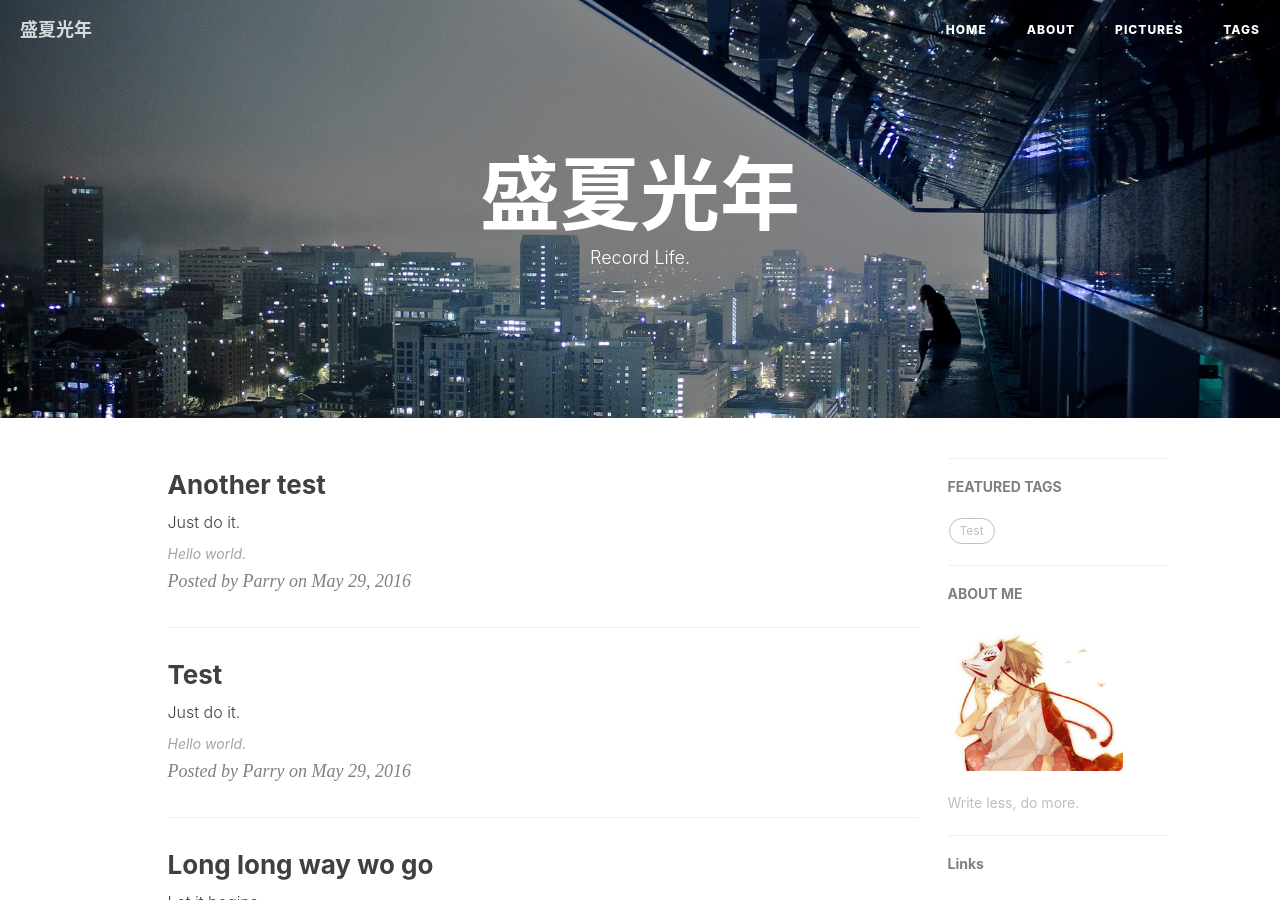
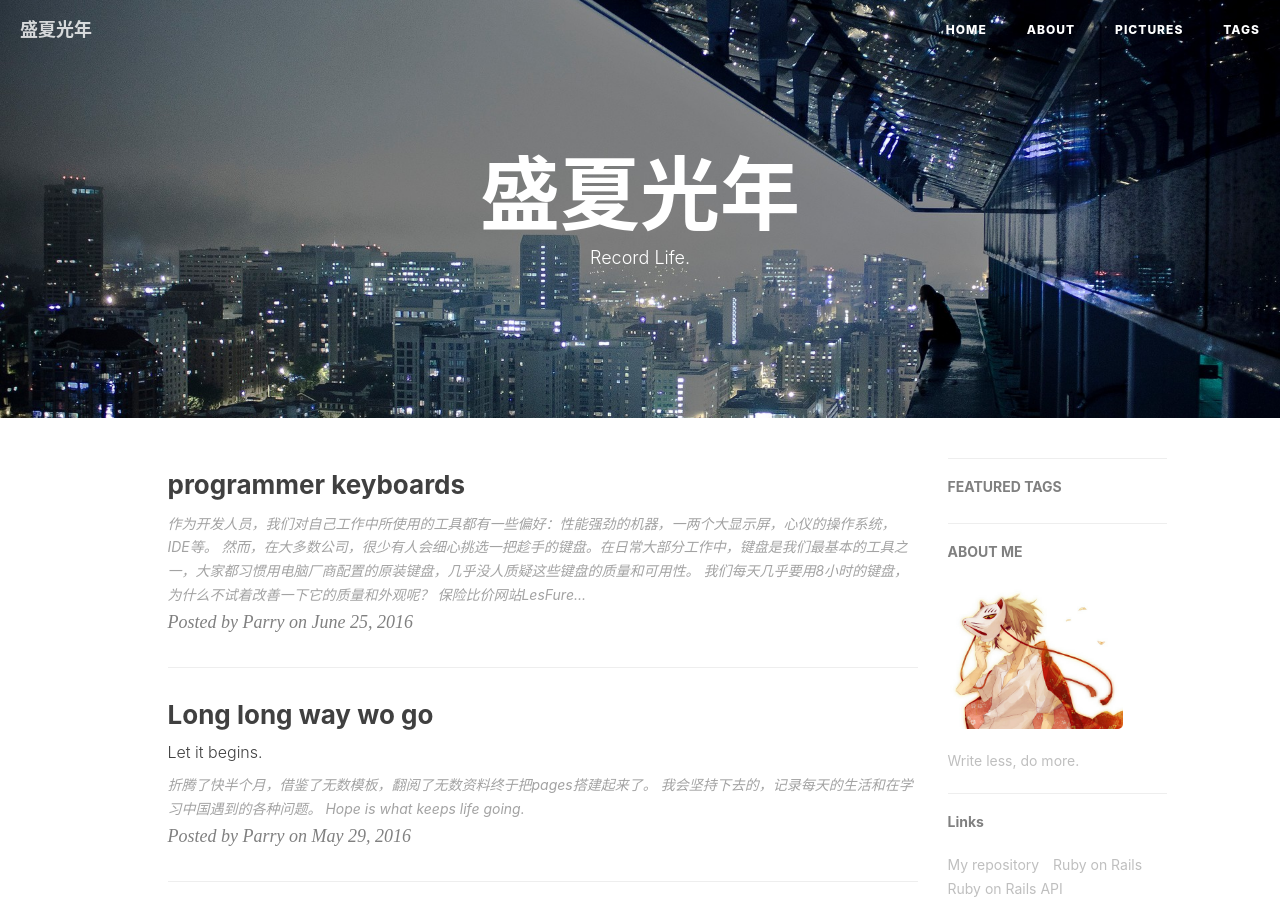
Before and after one commit to EEternal/EEternal.github.io, a Jekyll site: the page built from index.html, in a window 1280 px wide and 900 px high. Built offline with Jekyll 4.4.1, drawn with Linux system fonts in a browser that asks for light colours; nearby versions of some CDN libraries; the list of posts is cut into pages by our own code; comment, search, counter and statistics services are not loaded; some of the changed lines change nothing that is shown.

Commit message:
new post

```diff
--- a/_posts/2016-05-29-This-is-a-test-post.md
+++ /dev/null
@@ -1,15 +0,0 @@
----
-layout:     post
-title:      "Test"
-subtitle:   "Just do it."
-date:       2016-05-29
-author:     "Parry"
-header-img: "img/post-bg-unix-linux.jpg"
-catalog: true
-tags:
-    - Test
----
-
-
-
-Hello world.
--- a/_posts/2016-05-29-This-is-another-test-post.md
+++ /dev/null
@@ -1,15 +0,0 @@
----
-layout:     post
-title:      "Another test"
-subtitle:   "Just do it."
-date:       2016-05-29
-author:     "Parry"
-header-img: "img/post-bg-unix-linux.jpg"
-catalog: true
-tags:
-    - Test
----
-
-
-
-Hello world.
--- /dev/null
+++ b/_posts/2016-06-25-programmer-keyboards.md
@@ -0,0 +1,151 @@
+---
+layout: post
+title: "programmer keyboards"
+author: "Parry"
+header-img: "img/home-bg.jpg"
+tags:
+  - keyboards
+---
+作为开发人员，我们对自己工作中所使用的工具都有一些偏好：性能强劲的机器，一两个大显示屏，心仪的操作系统，IDE等。
+
+然而，在大多数公司，很少有人会细心挑选一把趁手的键盘。在日常大部分工作中，键盘是我们最基本的工具之一，大家都习惯用电脑厂商配置的原装键盘，几乎没人质疑这些键盘的质量和可用性。
+
+我们每天几乎要用8小时的键盘，为什么不试着改善一下它的质量和外观呢？
+
+保险比价网站LesFurets.com的开发者们列举了许多种类的键盘，以及每一把键盘的特性。
+
+搬砖也要有好工具啊。
+
+下面我们看看LesFurets上的开发者们如何选择键盘的轴和布局。
+
+**轴**
+
+轴是连接按键和电路板的塑料件，是人和键盘之间的纽带，不同的轴按上去感觉不同，市场上主要有3种类型的轴：
+
+**经典的橡胶圆顶轴**
+
+我们使用的大多数键盘都配备了橡胶圆顶轴。它通过一个简单的圆形硅胶膜与线路进行接触，他的名字也是源于此。
+
+![image](/img/keyboards/1.gif)
+
+当你按键时你会感觉很柔和，相比机械轴的弹力会小一些。
+
+**Cherry，机械轴之王**
+
+机械轴主要由一个弹簧和一个滑块组成，当按压力大于弹簧的致动点时按键与印刷电路板接触，滑块在弹簧和按键中间。
+
+1985年Cherry公司推出的MX系列轴是目前为止最受欢迎的机械轴。通过滑块的颜色来区分不同的风格。每种颜色代表触压按键后不同的触觉反馈。
+
+按下一个按键时，线性反馈轴除了弹簧本身的阻力外通常没有其他阻力。触觉反馈轴会通过一点磕碰来告诉你按键已经被激活。
+
+下面是具体的原理：
+
+![image](/img/keyboards/2.gif)
+
+线性轴（红色）
+
+![image](/img/keyboards/3.gif)
+![image](/img/keyboards/4.gif)
+
+两种触觉轴（棕色和蓝色）
+
+请注意蓝色轴凸起的塑料片，按键被按下时会磕碰它。棕色轴也是触觉轴，但它会受到较小的磕碰从而比蓝色轴反馈力小一些。按下不同的轴需要不同的力，比如：MX红色轴需要45cN（1厘牛为1%牛顿），而更强劲一些的MX绿色轴需要80cN。
+
+**Topre，一种高端选择**
+
+日本的Topre公司生产轴在经典机械键盘和静电电容键盘上都可以使用，一般都是用在高端键盘上。
+
+![image](/img/keyboards/5.jpg)
+
+Topre轴有两种规格，它们的弹簧阻力分别为45cN和55cN，按键的手感圆润，当你按下时会听到一声令人感到愉悦的闷响，按下Cherry MX轴的按键则会发出一声清脆的“噼啪”声。
+
+**键盘布局**
+
+不同的键盘布局按键排布不同且数量不一，机械键盘市场上主要有下面3种布局方式：
+
+104全键盘：经典的104键键盘，包括所有字母和数字的键盘。
+
+87键盘：这种布局去掉了数字键盘，看起来更紧凑。
+
+![image](/img/keyboards/6.jpg)
+
+60%：最紧凑的布局，可以通过快捷键来弥补那些缺失的按键功能。
+
+![image](/img/keyboards/7.jpg)
+图片来源：来自GeekHack的Kaliet
+
+**听听LesFurets的开发者们怎么说**
+
+正如法语中所说，“les goûts et les couleurs, ça ne se discute pas” （意思是每个人的口味都不同）。对于键盘，这意味着唯一完美的键盘只是对你来讲完美。下面有一些例子，LesFurets团队介绍开发者是如何评价他们自己键盘的。
+
+**Thomas：真正符合人体工程学的229**
+
+![image](/img/keyboards/8.jpg)
+
+很明显这个不是你每天使用的键盘。它被称作“分组正交人体工程学键盘”。比如，像TypeMatrix或者Plank等键盘，真正符合人体工程学的是Ortholinear，意味着每个按键精确的对齐。
+
+这个键盘分为两个对称的部分，每只手对应一部分。有一些小技巧可以让它逐渐成为一个趁手的工具。它能够有效预防手腕疼痛。
+
+有一些默认布局的键盘，像QWERTY，AZERTY，Dvorak，俄语键盘，日语键盘，针对Mac的command键附加一个DIP开关，一个有趣的特性是它完全可编程。固件编辑器可以让你为每个按键选择具体位置。我用它开发了一个法国布局的Bépo固件（像Dvorak但为法语进行了优化）。
+
+用这个功能你可以让你的键盘更个性化，像WASD键盘，你可以创建一个精确符合你需要的新布局。你可以从我的GitHub账号上找到我的固件和布局模板。
+
+这个键盘有蓝，棕，白三种颜色的Cherry MX轴可选，我选择的是棕色轴。
+
+**Etienne: WASD V2 TKL**
+
+![image](/img/keyboards/9.jpg)
+
+我在LesFurets上的go-to键盘是一款带着Cherry MX绿色轴的WASD V2 TKL，键帽凹处打印着PBT键盘集。我选择TKL是因为它小巧便捷（我在家有时会切换到酷冷至尊NovaTouch）。我觉得QWERTY布局键盘上的数字键盘是多余的。
+
+由于我是一名重度打字员，像MX绿色轴这样硬一些的轴比较适合我打字（我一般用轻一些的MX红色轴来打游戏）。键集的选择主要取决于审美，但PBT塑料能够发出令人满意的声音和展现让人愉悦的质感。总体而言，它是一个声音很响的键盘，但幸运的是我的同事并不介意！
+
+作为一个完美主义者，我甚至使用英国一家叫PexonPC的小公司的USB电缆进行手工制作。
+
+**Alexandre: 快乐黑客键盘HHKB Professional 2**
+
+![image](/img/keyboards/10.jpg)
+
+这款HHKB Pro 2键盘通过内置PFU，60%键盘配有55-cN Topre轴。其背后的理念是让你的手指更容易UNIX编程。你可以通过DIP开关来修改部分键盘布局，这对于改变一些像没有退格键这样奇怪的布局非常有用。
+
+该键盘在开始使用时学习曲线非常陡峭，但一旦你习惯了，日常使用它将成为一种享受（特别是Vim用户）。
+
+这个键盘质量很好，打字时很舒服。键盘的重量和尺寸也很适合携带（我每周末会把它带回家）。在PBT按键上打字感觉非常棒。
+
+这个键盘的主要缺点是他的价格非常贵。它是从日本进口的，尽管在欧洲也不难买到。
+
+**Julien: 酷冷至尊NovaTouch**
+
+![image](/img/keyboards/11.jpg)
+
+酷冷至尊NovaTouch TKL是我日常工作时用的键盘。它是我在尝试了很多种不同的键盘和轴后选择的首款机械键盘（在做决定之前你可以买一个switch tester）。
+
+我喜欢有功能键和多媒体快捷键（声音，音乐，亮度）的紧凑型TKL布局键盘。没有多余的东西。45-cN Topre轴是在打字反馈和噪音之间很好的平衡。
+
+精心打造的这款键盘的缺点是价格（Topre轴从来都不便宜，在法国是180€）和低可用的定制化键盘布局，比如QWERTY。
+
+我团队中其他三个开发者都一直使用酷冷至尊NovaTouch，并且非常享受它。
+
+**Andrei: Kinesis Freestyle2**
+
+![image](/img/keyboards/12.jpg)
+
+这款Kinesis键盘做了很多人体工程学分析。你可以独立放置其中的一半，方便的调整它的角度从5度到90度，以减少尺偏，旋前，腕伸。
+
+这款键盘的紧凑程度介于60%和TKL之间，可以减少鼠标的移动范围，并且方便携带。尽管如此，它有一套好用的无需驱动的热键帮助你使用。
+
+尽管我喜欢这个键盘的所有功能，但它有一些布局缺陷。最大的问题就是Insert和ESC按键的尴尬定位。有时一半键盘稍微移动了位置会导致我打错字。
+
+不然的话，它的布局和标准的QWERTY键盘非常接近。几乎没有任何学习曲线（我已经开始把它的两半放在一起使用），这个键盘没有任何限制，你可以无成本的在它和标准键盘之间切换。
+
+纯粹主义者可能不喜欢这样的低克数薄膜键盘，但我很喜欢它的轻量级特性，在公共场合里打字很安静。
+
+**Gilles: Silicon Graphics AZERTY布局**
+
+![image](/img/keyboards/13.jpg)
+
+该键盘是很久以前为Silicon Graphics工作站（高端Onyx）生产的。在1993年，一个法国研究实验室为这个工作站定制一个法国AZERTY布局键盘。几个月后，工作站收到一个QWERTY键盘。
+
+因为这个键盘不符合要求，该实验室没有拿到钱，而且历时半年，从Silicon Graphics拿到最初订单要求的AZERTY键盘，此时该实验室发现，事实上，没有支持法国布局是因为没有安装IRIX操作系统。
+
+这种键盘在经典的PC（PS2接口，ISO布局）上仍然完全可用，我已经使用了近10年。我不知道它使用什么样的轴，但感觉像MX红色轴和MX黑色轴之间。现在我已经用Julien使用的酷冷至尊NovaTouch代替它。
--- a/about.html
+++ b/about.html
@@ -5,25 +5,7 @@ description: "Hey, this is Parry."
 header-img: "img/wallpaper-715231.jpg"
 ---
 <div>
-  我说你是人间的四月天；<br />
-  笑响点亮了四面风；<br />
-  轻灵在春的光艳中交舞着变。<br />
-  你是四月早天里的云烟，<br />
-  黄昏吹着风的软，<br />
-  星子在无意中闪，<br />
-  细雨点洒在花前。<br />
-  那轻，那娉婷，你是，<br />
-  鲜妍百花的冠冕你戴着，<br />
-  你是天真，庄严，<br />
-  你是夜夜的月圆。<br />
-  雪化后那片鹅黄，你像；<br />
-  新鲜初放芽的绿，你是；<br />
-  柔嫩喜悦,<br />
-  水光浮动着你梦中期待的白莲。<br />
-  你是一树一树的花开，<br />
-  是燕在梁间呢喃，<br />
-  ——你是爱，是暖，是希望，<br />
-  你是人间的四月天<br />
+  努力让自己变得优秀。
 </div>
 
 
```
Also changed, not shown: img/keyboards/1.gif (added), img/keyboards/10.jpg (added), img/keyboards/11.jpg (added), img/keyboards/12.jpg (added), img/keyboards/13.jpg (added), img/keyboards/2.gif (added), img/keyboards/3.gif (added), img/keyboards/4.gif (added), img/keyboards/5.jpg (added), img/keyboards/6.jpg (added), img/keyboards/7.jpg (added), img/keyboards/8.jpg (added), img/keyboards/9.jpg (added).
